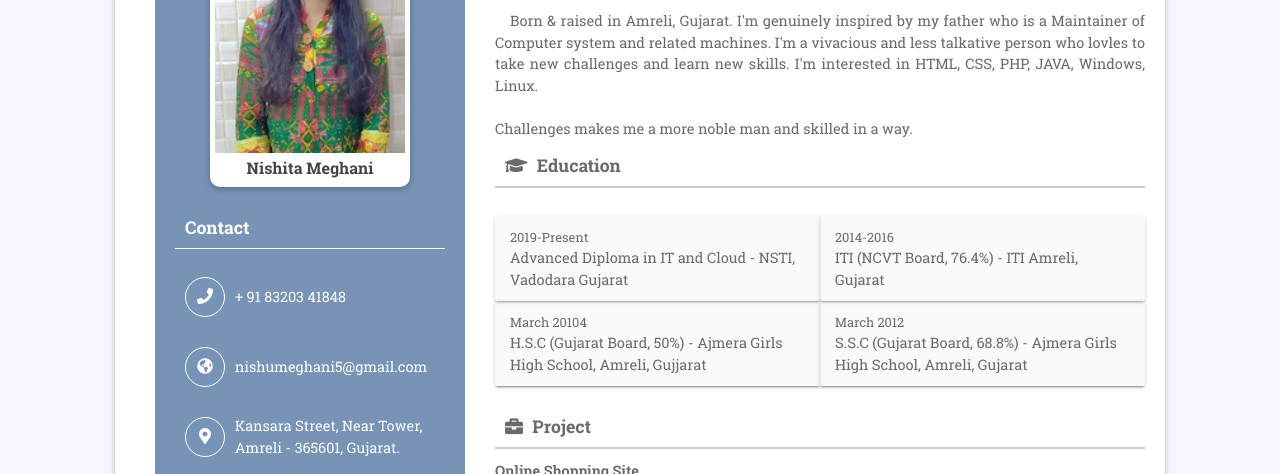
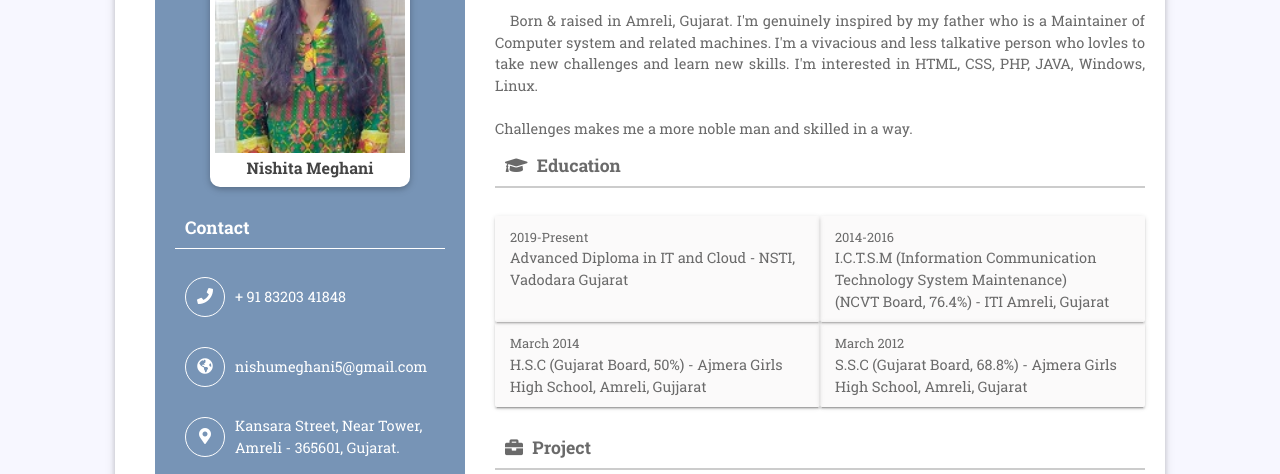
Before and after one commit to Nishita0809/Resume.Nishita, a plain HTML site: page index.html in a window 1280 px wide. Shown: the part 192-666 px from the top of the page. Drawn offline with Linux system fonts and the light colour scheme.

Commit message:
updated file

```diff
--- a/index.html
+++ b/index.html
@@ -107,8 +107,9 @@
                                 <li class="col-md-6"><span>2019-Present</span> <br>
                                     Advanced Diploma in IT and Cloud - NSTI, Vadodara Gujarat</li>
                                 <li class="col-md-6"><span>2014-2016</span> <br>
-                                    ITI (NCVT Board, 76.4%) - ITI Amreli, Gujarat</li>
-                                <li class="col-md-6"><span>March 20104</span> <br>
+                                    I.C.T.S.M (Information Communication Technology System Maintenance)<br>
+                                    (NCVT Board, 76.4%) - ITI Amreli, Gujarat</li>
+                                <li class="col-md-6"><span>March 2014</span> <br>
                                     H.S.C (Gujarat Board, 50%) - Ajmera Girls High School, Amreli, Gujjarat</li>
                                 <li class="col-md-6"><span>March 2012</span> <br>
                                     S.S.C (Gujarat Board, 68.8%) - Ajmera Girls High School, Amreli, Gujarat</li>
```
